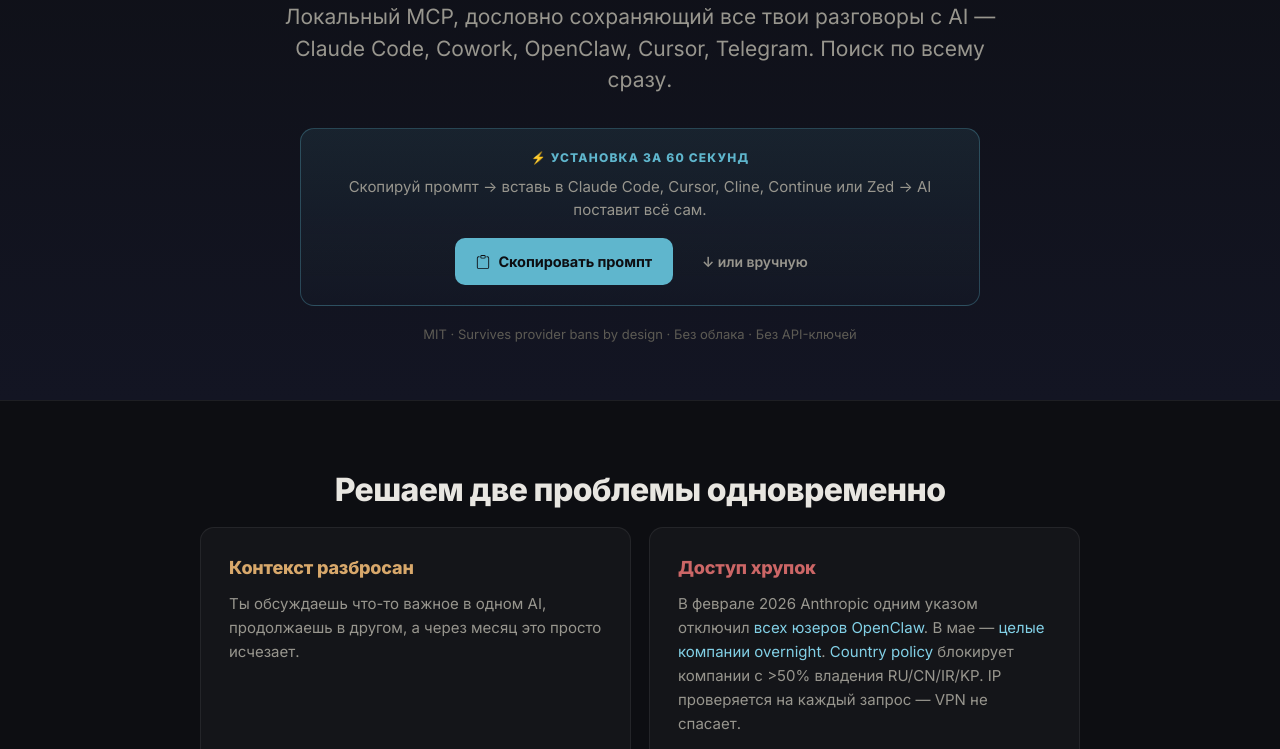
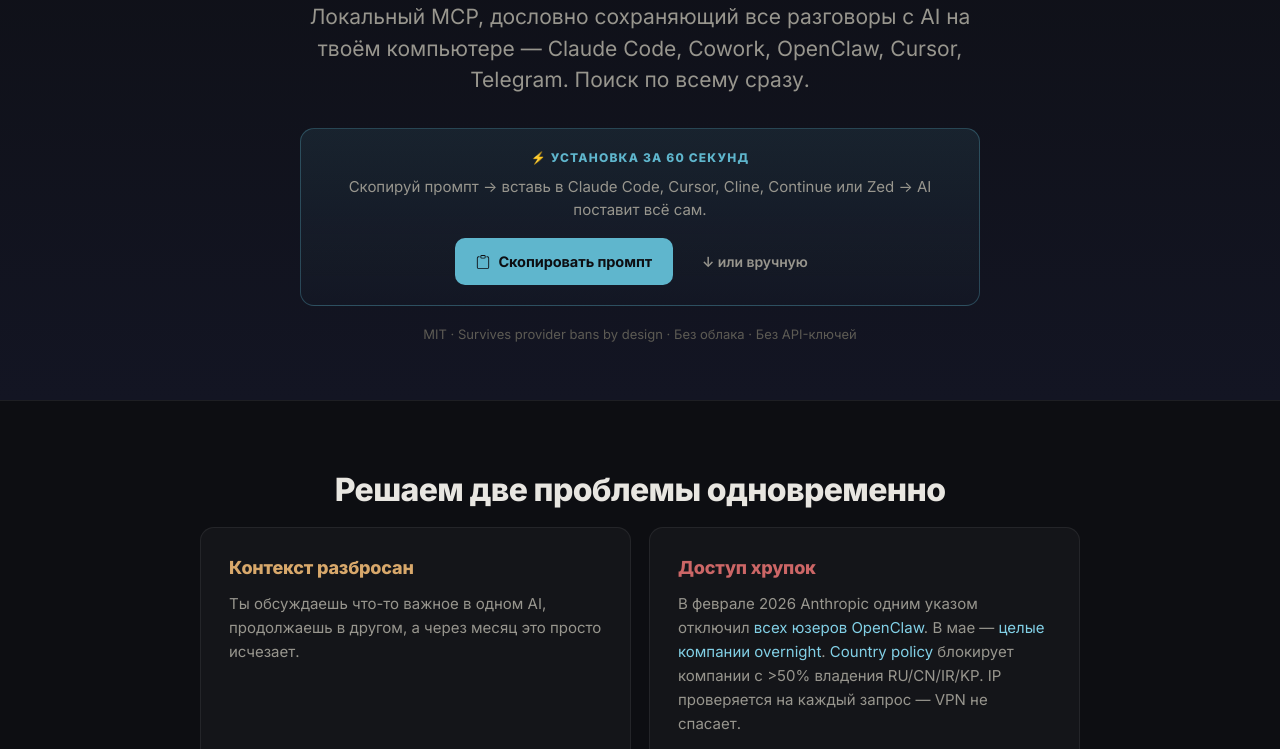
Before and after one commit to parallelclaw/memex-mvp, a website: page docs/index.html in a window 1280 px wide. Shown: the part 351-1100 px from the top of the page. Drawn offline with Linux system fonts and the light colour scheme.

Commit message:
Hero lede: surface single-machine scope explicitly
Tester feedback: 'how does unified memory work across devices/LLMs
if it's stored on my laptop?' — lede was implying broader scope than
memex actually delivers. Adding 'on this machine' / 'на твоём
компьютере' upfront sets honest expectations: today memex captures
everything ON ONE MACHINE, cross-device sync is via SQLite file
(iCloud/Syncthing) or future roadmap.

```diff
--- a/docs/index.html
+++ b/docs/index.html
@@ -539,9 +539,9 @@
       <span class="accent" data-en="One memory you own." data-ru="Одна память. Твоя.">One memory you own.</span>
     </h1>
     <p class="lede"
-       data-en="A local MCP that captures every word of your AI conversations — Claude Code, Cowork, OpenClaw, Cursor, Telegram — into one searchable index on your machine."
-       data-ru="Локальный MCP, дословно сохраняющий все твои разговоры с AI — Claude Code, Cowork, OpenClaw, Cursor, Telegram. Поиск по всему сразу.">
-       A local MCP that captures every word of your AI conversations — Claude Code, Cowork, OpenClaw, Cursor, Telegram — into one searchable index on your machine.
+       data-en="A local MCP that captures every word of your AI conversations on this machine — Claude Code, Cowork, OpenClaw, Cursor, Telegram — into one searchable index."
+       data-ru="Локальный MCP, дословно сохраняющий все разговоры с AI на твоём компьютере — Claude Code, Cowork, OpenClaw, Cursor, Telegram. Поиск по всему сразу.">
+       A local MCP that captures every word of your AI conversations on this machine — Claude Code, Cowork, OpenClaw, Cursor, Telegram — into one searchable index.
     </p>
 
     <div class="hero-install">
```
Also changed, not shown: docs/v3/index.html (+3 -3 lines).
